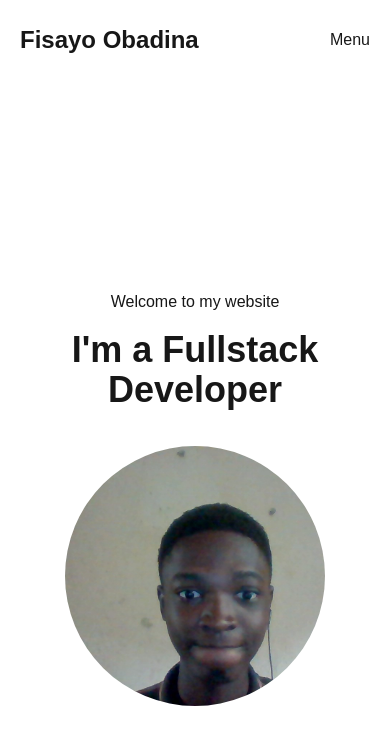
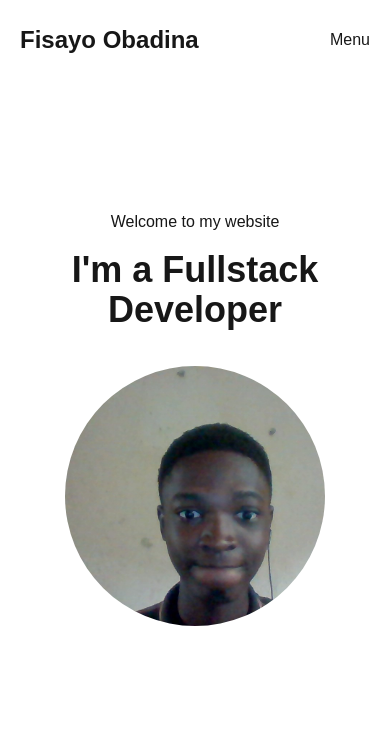
Before and after one commit to fisayo-dev/my-portfolio, a Next.js app: page / in a window 390 px wide. Shown: the top 744 px of the page. Built offline with nearby package versions, Linux system fonts and the light colour scheme; a web font is replaced by a local one.

Commit message:
style: add repsonsiveness to other content

```diff
--- a/app/page.tsx
+++ b/app/page.tsx
@@ -8,7 +8,7 @@
       <div className='fixed w-full'>
         <Header />
       </div>
-      <div className='py-40'>
+      <div className='py-20 md:py-40'>
         <Landing />
       </div>
     </>
```
